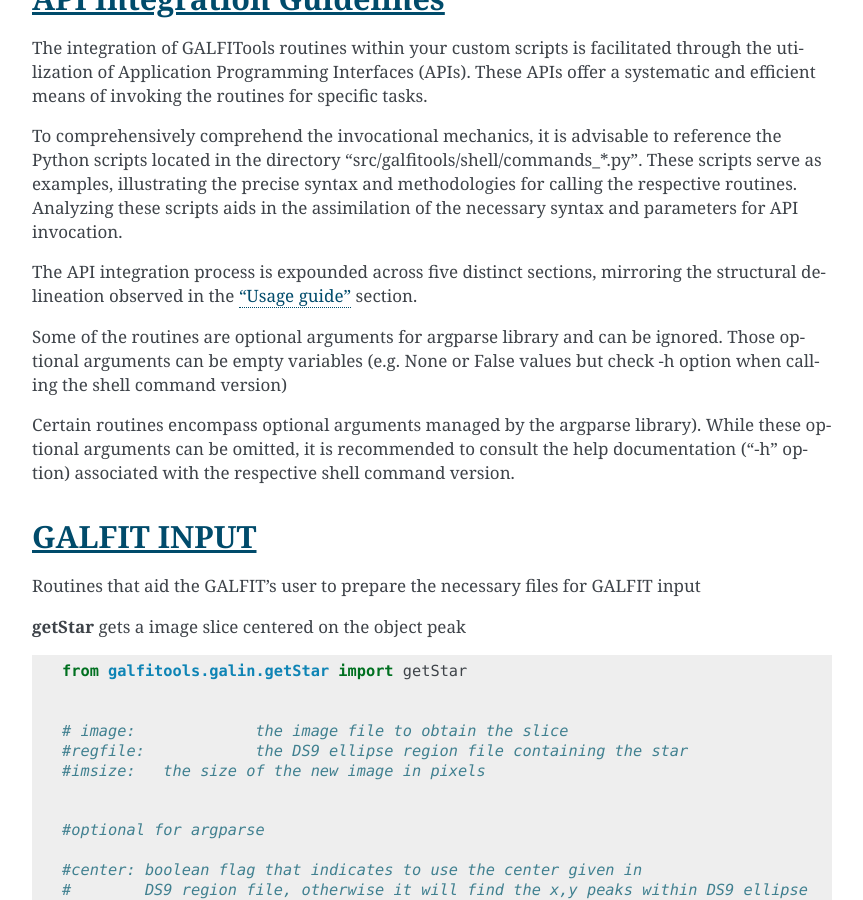
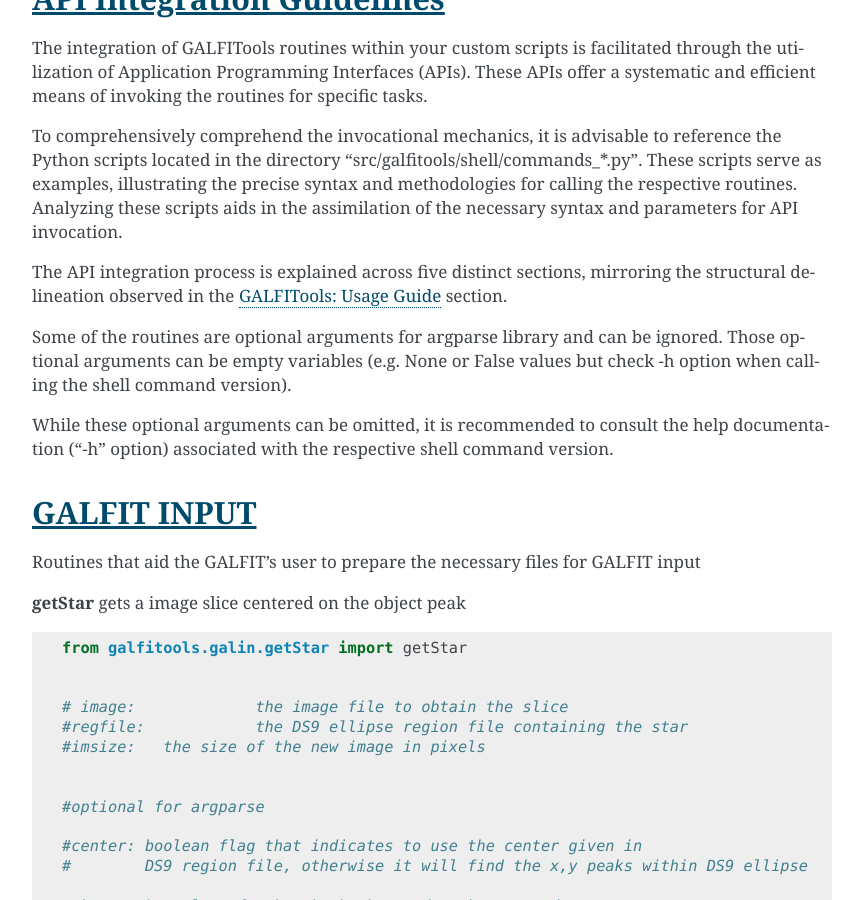
Before and after one commit to canorve/GALFITools, a Sphinx documentation site: the page built from docs/api.rst, in a window 1280 px wide and 900 px high, scrolled down 442 px. Shown: the whole window, without its empty margins (338-1201 px from the left). Built offline with Sphinx 7.4.7, drawn with Linux system fonts in a browser that asks for light colours.

Commit message:
documentation updated

```diff
--- a/README.rst
+++ b/README.rst
@@ -98,7 +98,8 @@ the commands in the console.
 
 In the example below, the command *getReComp* is executed in a terminal
 using the GALFIT output file
-`galfit.01 <docs/galfit.01>`__  to calculate the effective radius of a model
+`galfit.01 <https://github.com/canorve/GALFITools/blob/master/docs/galfit.01>`__  to
+calculate the effective radius of a model
 with three Sersic components:
 
 ::
--- a/docs/api.rst
+++ b/docs/api.rst
@@ -46,19 +46,18 @@ aids in the assimilation of the necessary syntax
 and parameters for API invocation.
 
 
-The API integration process is expounded across
+The API integration process is explained across
 five distinct sections, mirroring the structural
-delineation observed in the  `"Usage guide" <usage.rst>`__ section.
+delineation observed in the  :doc:`usage` section.
 
 Some of the routines are optional arguments
 for argparse library and can be ignored. Those
 optional arguments can be empty
 variables (e.g. None or False values but check -h option when calling
-the shell command version)
+the shell command version).
 
 
-Certain routines encompass optional arguments managed by the
-argparse library). While these optional arguments
+While these optional arguments
 can be omitted, it is recommended
 to consult the help documentation ("-h" option)
 associated with the respective shell command version.
```
